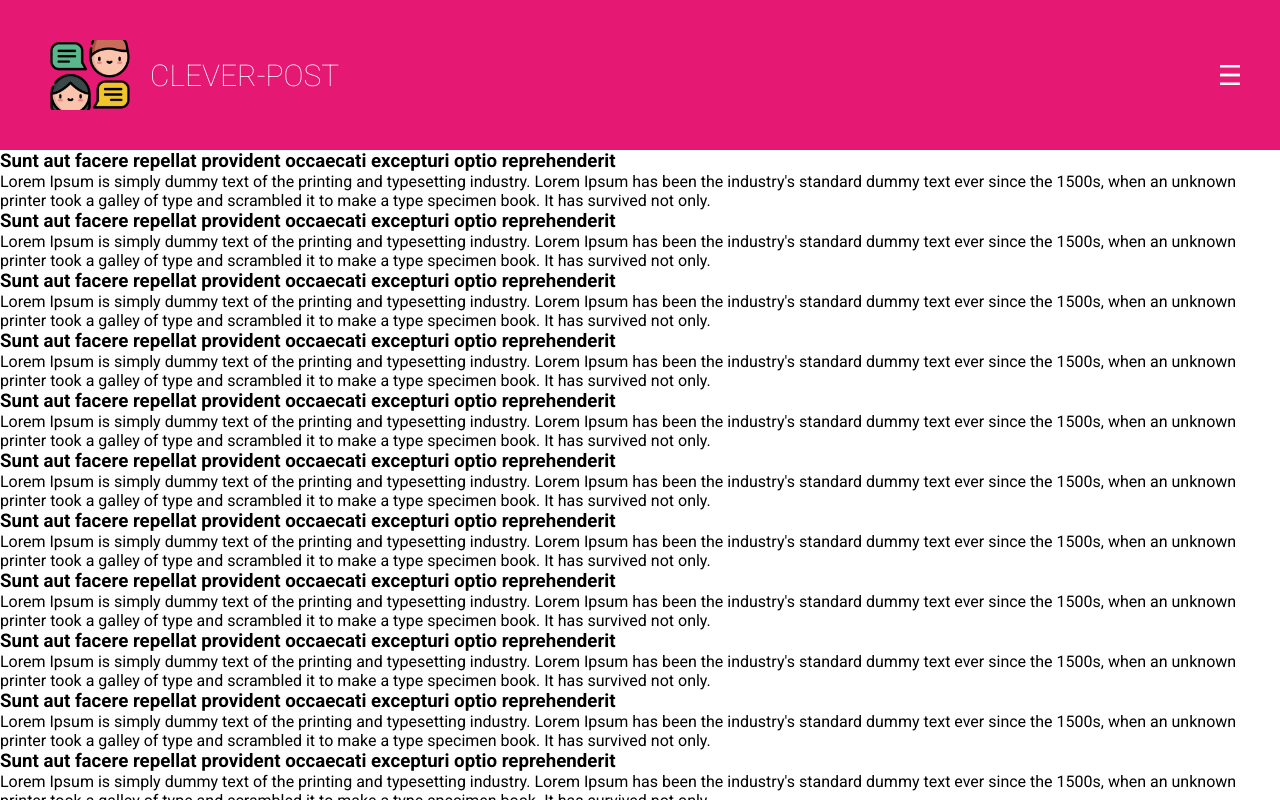
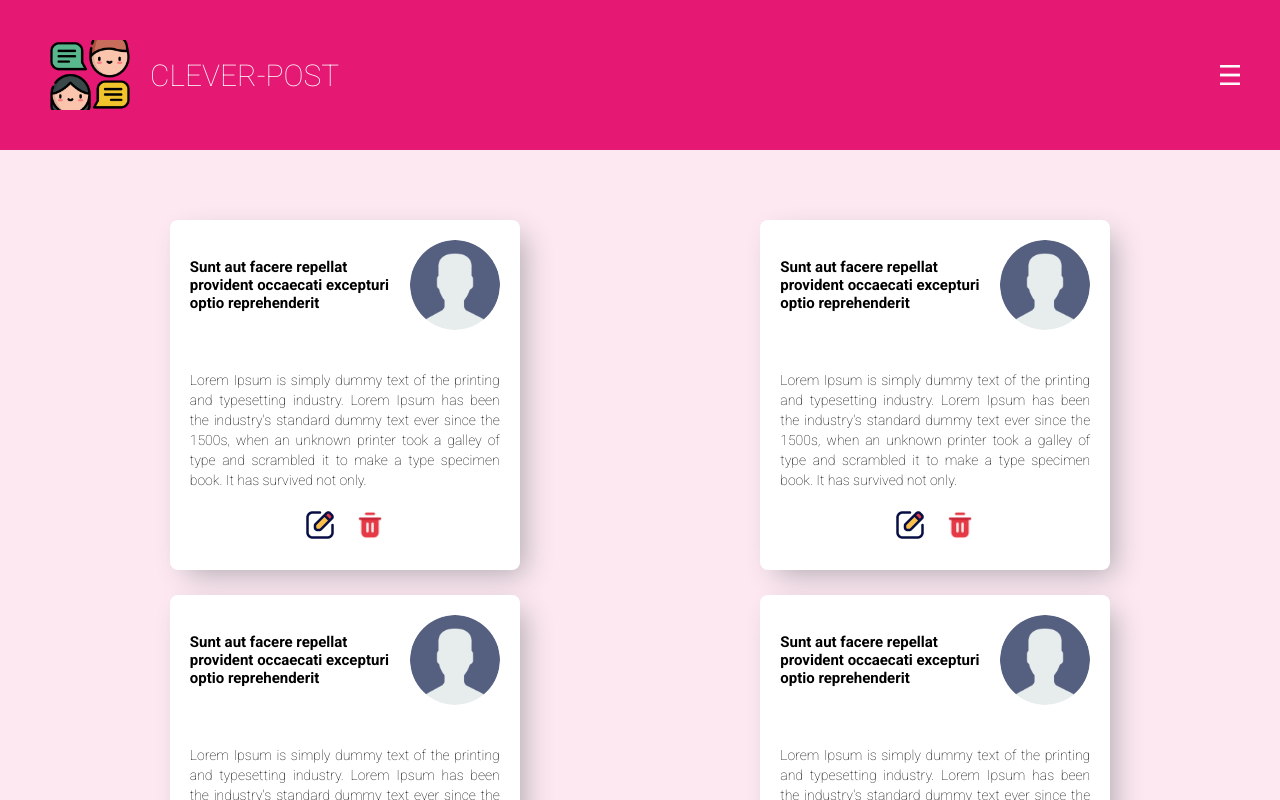
Before and after one commit to belenjn/clever-post, a React (Vite) app: page / in a window 1280 px wide. Shown: the top 800 px of the page. Built offline with nearby package versions, Linux system fonts and the light colour scheme.

Commit message:
Page 404 created and Grid with mobile's styles

```diff
--- a/src/App.tsx
+++ b/src/App.tsx
@@ -2,6 +2,7 @@ import { useState } from "react";
 import { BrowserRouter, Route, Routes, useNavigate } from "react-router-dom";
 import { Content } from "./components/Content";
 import { Login } from "./components/Login";
+import { NotFound } from "./components/NotFound";
 import {PrivateRoute} from "./components/PrivateRoute";
 import "./styles/App.scss";
 
@@ -16,6 +17,7 @@ function App() {
         {/* <Route path="/" element={<PrivateRoute component={<Content/>} auth={authenticated}/>} /> */}
         <Route path="/login" element={<Login setAuthenticated={setAuthenticated}/>} />
         <Route path="/" element={<Content/>} />
+        <Route path="*" element={<NotFound/>} />
           {/* <Route path="*" element={<NotFound />} /> */}
           //TODO: hacer pagina 404
         </Routes>
--- a/src/styles/App.css
+++ b/src/styles/App.css
@@ -299,6 +299,130 @@ body {
   height: 80px;
 }
 
+.grid {
+  background-color: #fde8f1;
+  display: -webkit-box;
+  display: -ms-flexbox;
+  display: flex;
+  -webkit-box-pack: center;
+      -ms-flex-pack: center;
+          justify-content: center;
+}
+
+.grid .grid__container {
+  background-color: #fde8f1;
+  display: -webkit-box;
+  display: -ms-flexbox;
+  display: flex;
+  -webkit-box-orient: vertical;
+  -webkit-box-direction: normal;
+      -ms-flex-direction: column;
+          flex-direction: column;
+  -webkit-box-pack: center;
+      -ms-flex-pack: center;
+          justify-content: center;
+  -webkit-box-align: center;
+      -ms-flex-align: center;
+          align-items: center;
+  gap: 25px;
+  padding: 30px;
+  margin-top: 40px;
+  margin-bottom: 40px;
+  width: 95%;
+  height: 100%;
+}
+
+.grid__card {
+  border-radius: 8px;
+  -webkit-box-shadow: 10px 10px 29px -6px #b0aab0;
+          box-shadow: 10px 10px 29px -6px #b0aab0;
+  display: -webkit-box;
+  display: -ms-flexbox;
+  display: flex;
+  justify-self: center;
+  -webkit-box-orient: vertical;
+  -webkit-box-direction: normal;
+      -ms-flex-direction: column;
+          flex-direction: column;
+  background-color: #ffffff;
+  text-align: center;
+  height: 300px;
+  width: 300px;
+}
+
+.grid__card .grid__card--title-image {
+  display: -webkit-box;
+  display: -ms-flexbox;
+  display: flex;
+  -webkit-box-orient: horizontal;
+  -webkit-box-direction: normal;
+      -ms-flex-direction: row;
+          flex-direction: row;
+  -webkit-box-align: center;
+      -ms-flex-align: center;
+          align-items: center;
+  padding: 20px;
+  -webkit-box-pack: justify;
+      -ms-flex-pack: justify;
+          justify-content: space-between;
+}
+
+.grid__card .grid__card--title-image h3 {
+  text-align: left;
+  width: 70%;
+  font-size: 15px;
+}
+
+.grid__card .grid__card--title-image .grid__card--image {
+  background-image: url("../assets/userImage.png");
+  background-repeat: no-repeat;
+  background-size: cover;
+  background-position: center;
+  border-radius: 500px;
+  width: 60px;
+  height: 60px;
+}
+
+.grid__card p {
+  font-weight: 100;
+  line-height: 17px;
+  font-size: 12px;
+  text-align: justify;
+  padding: 20px;
+}
+
+.grid__card .grid__card--icons-container {
+  display: -webkit-box;
+  display: -ms-flexbox;
+  display: flex;
+  -webkit-box-orient: horizontal;
+  -webkit-box-direction: normal;
+      -ms-flex-direction: row;
+          flex-direction: row;
+  -webkit-box-pack: center;
+      -ms-flex-pack: center;
+          justify-content: center;
+}
+
+.grid__card .grid__card--icons-container .grid__card--icons-container-edit {
+  background-image: url("../assets/pencil.png");
+  background-repeat: no-repeat;
+  background-size: cover;
+  background-position: center;
+  margin-right: 20px;
+  width: 20px;
+  height: 20px;
+}
+
+.grid__card .grid__card--icons-container .grid__card--icons-container-delete {
+  background-image: url("../assets/trash.png");
+  background-repeat: no-repeat;
+  background-size: cover;
+  background-position: center;
+  width: 20px;
+  height: 20px;
+}
+
 .footer {
   background-color: #e51873;
   display: -webkit-box;
@@ -318,6 +442,148 @@ body {
   color: #ffffff;
   font-weight: 100;
   text-align: center;
+}
+
+.notFound {
+  display: -webkit-box;
+  display: -ms-flexbox;
+  display: flex;
+  -webkit-box-orient: vertical;
+  -webkit-box-direction: normal;
+      -ms-flex-direction: column;
+          flex-direction: column;
+  margin-top: 100px;
+}
+
+.notFound .notFound__image {
+  display: -webkit-box;
+  display: -ms-flexbox;
+  display: flex;
+  background-image: url("../assets/notfound.svg");
+  background-repeat: no-repeat;
+  background-size: cover;
+  background-position: center;
+  -ms-flex-item-align: center;
+      align-self: center;
+  width: 500px;
+  height: 500px;
+}
+
+.notFound h1 {
+  -ms-flex-item-align: center;
+      -ms-grid-row-align: center;
+      align-self: center;
+  font-size: 70px;
+  color: #e51873;
+}
+
+.notFound p {
+  -ms-flex-item-align: center;
+      -ms-grid-row-align: center;
+      align-self: center;
+  margin-top: 10px;
+  margin-bottom: 30px;
+  text-align: center;
+  font-weight: 100;
+  font-size: 20px;
+  text-transform: uppercase;
+}
+
+.notFound button {
+  -ms-flex-item-align: center;
+      -ms-grid-row-align: center;
+      align-self: center;
+  background-color: #e51873;
+  border-radius: 8px;
+  border: none;
+  font-size: 20px;
+  font-weight: 100;
+  width: 300px;
+  height: 60px;
+}
+
+.notFound button:hover {
+  cursor: pointer;
+  background-color: #e5187490;
+  -webkit-transition: 0.3s ease;
+  transition: 0.3s ease;
+}
+
+.notFound button a {
+  text-decoration: none;
+  color: #ffffff;
+}
+
+@media only screen and (min-width: 810px) {
+  .grid {
+    background-color: #fde8f1;
+    display: -webkit-box;
+    display: -ms-flexbox;
+    display: flex;
+    -webkit-box-pack: center;
+        -ms-flex-pack: center;
+            justify-content: center;
+  }
+  .grid .grid__container {
+    display: -ms-grid;
+    display: grid;
+    -ms-grid-columns: (1fr)[2];
+        grid-template-columns: repeat(2, 1fr);
+    -webkit-box-pack: center;
+        -ms-flex-pack: center;
+            justify-content: center;
+  }
+  .grid__card {
+    height: 350px;
+    width: 350px;
+  }
+  .grid__card .grid__card--title-image {
+    display: -webkit-box;
+    display: -ms-flexbox;
+    display: flex;
+    -webkit-box-orient: horizontal;
+    -webkit-box-direction: normal;
+        -ms-flex-direction: row;
+            flex-direction: row;
+    -webkit-box-align: center;
+        -ms-flex-align: center;
+            align-items: center;
+    padding: 20px;
+    -webkit-box-pack: justify;
+        -ms-flex-pack: justify;
+            justify-content: space-between;
+  }
+  .grid__card .grid__card--title-image .grid__card--image {
+    width: 90px;
+    height: 90px;
+  }
+  .grid__card p {
+    line-height: 20px;
+    font-size: 14px;
+  }
+  .grid__card .grid__card--icons-container {
+    display: -webkit-box;
+    display: -ms-flexbox;
+    display: flex;
+    -webkit-box-orient: horizontal;
+    -webkit-box-direction: normal;
+        -ms-flex-direction: row;
+            flex-direction: row;
+    -webkit-box-pack: center;
+        -ms-flex-pack: center;
+            justify-content: center;
+    -webkit-box-align: center;
+        -ms-flex-align: center;
+            align-items: center;
+  }
+  .grid__card .grid__card--icons-container .grid__card--icons-container-edit {
+    width: 30px;
+    height: 30px;
+  }
+  .grid__card .grid__card--icons-container .grid__card--icons-container-delete {
+    width: 30px;
+    height: 30px;
+  }
 }
 
 @media only screen and (min-width: 1440px) {
@@ -376,7 +642,6 @@ body {
             justify-content: center;
   }
   .grid .grid__container {
-    background-color: #fde8f1;
     display: -ms-grid;
     display: grid;
     -ms-grid-columns: (1fr)[3];
@@ -392,19 +657,6 @@ body {
     height: 100%;
   }
   .grid__card {
-    border-radius: 8px;
-    -webkit-box-shadow: 10px 10px 29px -6px #b0aab0;
-            box-shadow: 10px 10px 29px -6px #b0aab0;
-    display: -webkit-box;
-    display: -ms-flexbox;
-    display: flex;
-    justify-self: center;
-    -webkit-box-orient: vertical;
-    -webkit-box-direction: normal;
-        -ms-flex-direction: column;
-            flex-direction: column;
-    background-color: #ffffff;
-    text-align: center;
     height: 400px;
     width: 400px;
   }
@@ -424,24 +676,13 @@ body {
         -ms-flex-pack: justify;
             justify-content: space-between;
   }
-  .grid__card .grid__card--title-image h3 {
-    text-align: left;
-    width: 70%;
-  }
   .grid__card .grid__card--title-image .grid__card--image {
-    background-image: url("../assets/userImage.png");
-    background-repeat: no-repeat;
-    background-size: cover;
-    background-position: center;
-    border-radius: 500px;
     width: 90px;
     height: 90px;
   }
   .grid__card p {
-    font-weight: 100;
-    line-height: 30px;
-    text-align: justify;
-    padding: 20px;
+    line-height: 25px;
+    font-size: 14px;
   }
   .grid__card .grid__card--icons-container {
     display: -webkit-box;
@@ -454,23 +695,18 @@ body {
     -webkit-box-pack: center;
         -ms-flex-pack: center;
             justify-content: center;
+    -webkit-box-align: center;
+        -ms-flex-align: center;
+            align-items: center;
+    margin-top: 30px;
   }
   .grid__card .grid__card--icons-container .grid__card--icons-container-edit {
-    background-image: url("../assets/pencil.png");
-    background-repeat: no-repeat;
-    background-size: cover;
-    background-position: center;
-    margin-right: 20px;
-    width: 20px;
-    height: 20px;
+    width: 30px;
+    height: 30px;
   }
   .grid__card .grid__card--icons-container .grid__card--icons-container-delete {
-    background-image: url("../assets/trash.png");
-    background-repeat: no-repeat;
-    background-size: cover;
-    background-position: center;
-    width: 20px;
-    height: 20px;
+    width: 30px;
+    height: 30px;
   }
 }
 /*# sourceMappingURL=App.css.map */
--- a/src/styles/App.scss
+++ b/src/styles/App.scss
@@ -275,7 +275,94 @@ body {
 
 // Grid Styles in mobile view
 
-//TODO: arreglar la vista mobile del grid
+.grid {
+  background-color: map-get($colors, "secondary");
+  display: flex;
+  justify-content: center;
+
+  .grid__container {
+    background-color: map-get($colors, "secondary");
+    display: flex;
+    flex-direction: column;
+    justify-content: center;
+    align-items: center;
+    gap: 25px;
+    padding: 30px;
+    margin-top: 40px;
+    margin-bottom: 40px;
+    width: 95%;
+    height: 100%;
+  }
+}
+
+.grid__card {
+  border-radius: map-get($borderRadius, "primary");
+  box-shadow: 10px 10px 29px -6px rgba(176, 170, 176, 1);
+  display: flex;
+  justify-self: center;
+  flex-direction: column;
+  background-color: map-get($colors, "white");
+  text-align: center;
+  height: 300px;
+  width: 300px;
+
+  .grid__card--title-image {
+    display: flex;
+    flex-direction: row;
+    align-items: center;
+    padding: 20px;
+    justify-content: space-between;
+
+    h3 {
+      text-align: left;
+      width: 70%;
+      font-size: map-get($fontSize, "primary");
+    }
+
+    .grid__card--image {
+      background-image: url("../assets/userImage.png");
+      background-repeat: no-repeat;
+      background-size: cover;
+      background-position: center;
+      border-radius: map-get($borderRadius, "secondary");
+      width: 60px;
+      height: 60px;
+    }
+  }
+
+  p {
+    font-weight: 100;
+    line-height: 17px;
+    font-size: 12px;
+    text-align: justify;
+    padding: 20px;
+  }
+
+  .grid__card--icons-container {
+    display: flex;
+    flex-direction: row;
+    justify-content: center;
+
+    .grid__card--icons-container-edit {
+      background-image: url("../assets/pencil.png");
+      background-repeat: no-repeat;
+      background-size: cover;
+      background-position: center;
+      margin-right: 20px;
+      width: 20px;
+      height: 20px;
+    }
+
+    .grid__card--icons-container-delete {
+      background-image: url("../assets/trash.png");
+      background-repeat: no-repeat;
+      background-size: cover;
+      background-position: center;
+      width: 20px;
+      height: 20px;
+    }
+  }
+}
 
 // Footer Styles in mobile view
 
@@ -291,6 +378,117 @@ body {
     color: map-get($colors, "white");
     font-weight: 100;
     text-align: center;
+  }
+}
+
+// Page not found styles in mobile
+
+.notFound {
+  display: flex;
+  flex-direction: column;
+  margin-top: 100px;
+
+  .notFound__image {
+    display: flex;
+    background-image: url("../assets/notfound.svg");
+    background-repeat: no-repeat;
+    background-size: cover;
+    background-position: center;
+    align-self: center;
+    width: 500px;
+    height: 500px;
+  }
+
+  h1 {
+    align-self: center;
+    font-size: 70px;
+    color: map-get($colors, "primary");
+  }
+
+  p {
+    align-self: center;
+    margin-top: 10px;
+    margin-bottom: 30px;
+    text-align: center;
+    font-weight: 100;
+    font-size: 20px;
+    text-transform: uppercase;
+  }
+
+  button {
+    align-self: center;
+    background-color: map-get($colors, "primary");
+    border-radius: map-get($borderRadius, "primary");
+    border: none;
+    font-size: map-get($fontSize, "secondary");
+    font-weight: 100;
+    width: map-get($sizes, "buttonWidth");
+    height: map-get($sizes, "buttonHeight");
+
+    &:hover {
+      cursor: pointer;
+      background-color: #e5187490;
+      transition: 0.3s ease;
+    }
+
+    a {
+      text-decoration: none;
+      color: map-get($colors, "white");
+    }
+  }
+}
+
+@media only screen and (min-width: 810px) {
+  .grid {
+    background-color: map-get($colors, "secondary");
+    display: flex;
+    justify-content: center;
+
+    .grid__container {
+      display: grid;
+      grid-template-columns: repeat(2, 1fr);
+      justify-content: center;
+    }
+  }
+
+  .grid__card {
+    height: 350px;
+    width: 350px;
+
+    .grid__card--title-image {
+      display: flex;
+      flex-direction: row;
+      align-items: center;
+      padding: 20px;
+      justify-content: space-between;
+
+      .grid__card--image {
+        width: 90px;
+        height: 90px;
+      }
+    }
+
+    p {
+      line-height: 20px;
+      font-size: 14px;
+    }
+
+    .grid__card--icons-container {
+      display: flex;
+      flex-direction: row;
+      justify-content: center;
+      align-items: center;
+
+      .grid__card--icons-container-edit {
+        width: 30px;
+        height: 30px;
+      }
+
+      .grid__card--icons-container-delete {
+        width: 30px;
+        height: 30px;
+      }
+    }
   }
 }
 
@@ -364,7 +562,6 @@ body {
     justify-content: center;
 
     .grid__container {
-      background-color: map-get($colors, "secondary");
       display: grid;
       grid-template-columns: repeat(3, 1fr);
       justify-content: center;
@@ -378,13 +575,6 @@ body {
   }
 
   .grid__card {
-    border-radius: map-get($borderRadius, "primary");
-    box-shadow: 10px 10px 29px -6px rgba(176,170,176,1);
-    display: flex;
-    justify-self: center;
-    flex-direction: column;
-    background-color: map-get($colors, "white");
-    text-align: center;
     height: 400px;
     width: 400px;
 
@@ -395,51 +585,32 @@ body {
       padding: 20px;
       justify-content: space-between;
 
-      h3 {
-        text-align: left;
-        width: 70%;
-      }
-
       .grid__card--image {
-        background-image: url("../assets/userImage.png");
-        background-repeat: no-repeat;
-        background-size: cover;
-        background-position: center;
-        border-radius: map-get($borderRadius, "secondary");
         width: 90px;
         height: 90px;
       }
     }
 
     p {
-      font-weight: 100;
-      line-height: 30px;
-      text-align: justify;
-      padding: 20px;
+      line-height: 25px;
+      font-size: 14px;
     }
 
     .grid__card--icons-container {
-        display: flex;
-        flex-direction: row;
-        justify-content: center;
+      display: flex;
+      flex-direction: row;
+      justify-content: center;
+      align-items: center;
+      margin-top: 30px;
 
       .grid__card--icons-container-edit {
-        background-image: url("../assets/pencil.png");
-        background-repeat: no-repeat;
-        background-size: cover;
-        background-position: center;
-        margin-right: 20px;
-        width: 20px;
-        height: 20px;
+        width: 30px;
+        height: 30px;
       }
 
       .grid__card--icons-container-delete {
-        background-image: url("../assets/trash.png");
-        background-repeat: no-repeat;
-        background-size: cover;
-        background-position: center;
-        width: 20px;
-        height: 20px;
+        width: 30px;
+        height: 30px;
       }
     }
   }
```
Also changed, not shown: src/components/NotFound.tsx (added, +15 -0 lines), src/assets/notfound.svg (added), 1 other file (tests, documents, lock files or other folders).
